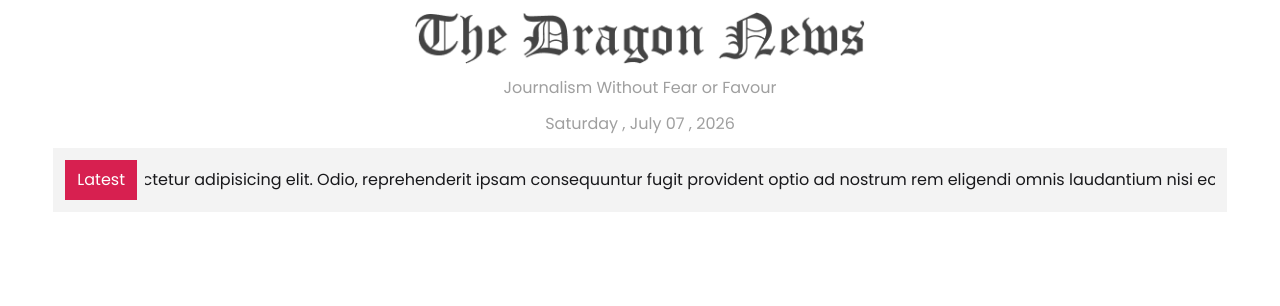
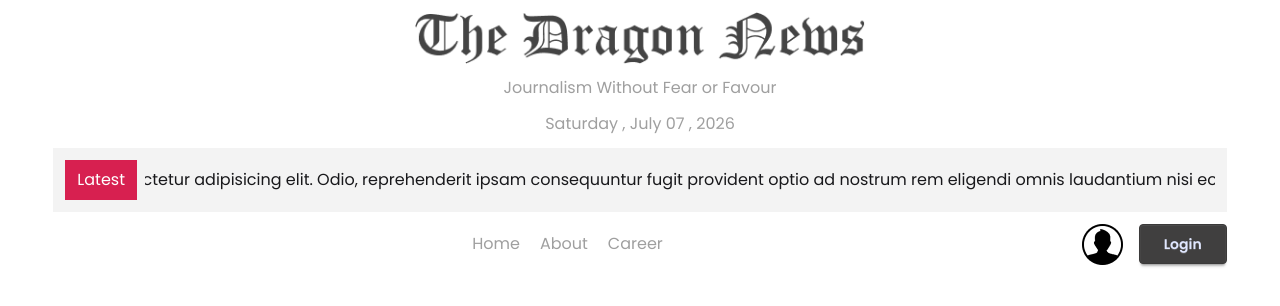
Before and after one commit to TanvirGitHub98/dragon-news, a React (Vite) app: page / in a window 1280 px wide. Shown: the top 306 px of the page. Built offline with nearby package versions, Linux system fonts and the light colour scheme.

Commit message:
navbar added

```diff
--- a/src/components/LatestNews/LatestNews.jsx
+++ b/src/components/LatestNews/LatestNews.jsx
@@ -6,7 +6,7 @@ const Marquee = FromMarquee.default || FromMarquee;
 
 const LatestNews = () => {
   return (
-    <div className="flex items-center w-11/12 mx-auto gap-2 bg-base-200 p-3 my-3">
+    <div className="flex items-center gap-2 bg-base-200 p-3 my-3">
       <p className="bg-secondary text-base-100 px-3 py-2">Latest</p>
       <Marquee pauseOnHover={true} >
         <p>
--- /dev/null
+++ b/src/components/Navbar/Navbar.jsx
@@ -0,0 +1,25 @@
+import React from 'react'
+import { NavLink } from 'react-router'
+import userProfileImg from '../../assets/user.png'
+
+const Navbar = () => {
+  return (
+    <div className='flex justify-between items-center'>
+        <div className="start-div"></div>
+        <div className="middle-div">
+            <nav className='text-accent flex gap-5'>
+                <NavLink to='/'>Home</NavLink>
+                <NavLink to='/about'>About</NavLink>
+                <NavLink to='/career'>Career</NavLink>
+            </nav>
+        </div>
+        <div className="end-div flex items-center gap-4">
+            <img src={userProfileImg} alt="" />
+            <button className='btn btn-primary px-6'>Login</button>
+
+        </div>
+    </div>
+  )
+}
+
+export default Navbar
--- a/src/layouts/HomeLayout.jsx
+++ b/src/layouts/HomeLayout.jsx
@@ -1,14 +1,21 @@
 import React from "react";
 import Header from "../components/Header/Header";
 import LatestNews from "../components/LatestNews/LatestNews";
-
+import Navbar from "../components/Navbar/Navbar";
 
 const HomeLayout = () => {
   return (
     <div>
       <header>
-       <Header></Header>
-       <LatestNews></LatestNews>
+        <section>
+          <Header></Header>
+        </section>
+        <section className="w-11/12 mx-auto">
+          <LatestNews></LatestNews>
+        </section>
+        <section className="w-11/12 mx-auto">
+            <Navbar></Navbar>
+        </section>
       </header>
       <main>
         <section className="left-nav"></section>
```
